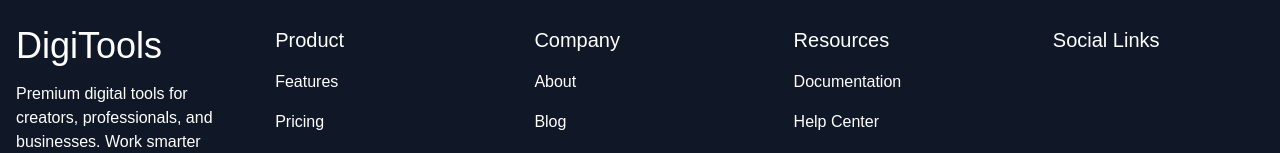
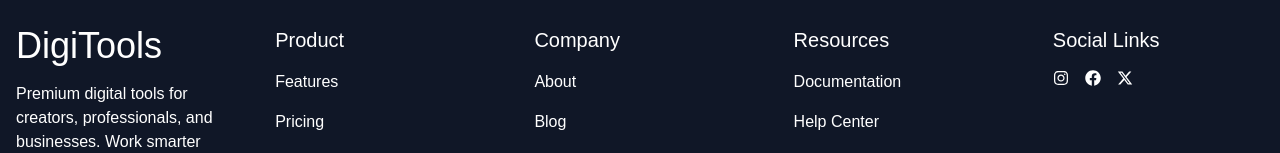
Before and after one commit to Balanced0/DigiTools, a React (Vite) app: page / in a window 1280 px wide. Shown: the part 4250-4403 px from the top of the page. Built offline with nearby package versions, Linux system fonts and the light colour scheme.

Commit message:
Updated the footer Social Links part

```diff
--- a/src/components/footer/Footer.jsx
+++ b/src/components/footer/Footer.jsx
@@ -1,4 +1,7 @@
 import React from 'react';
+import { FaInstagram } from "react-icons/fa";
+import { FaFacebook } from "react-icons/fa";
+import { FaXTwitter } from "react-icons/fa6";
 
 const Footer = () => {
     return (
@@ -31,8 +34,10 @@ const Footer = () => {
                 </div>
                 <div className="text-white">
                     <h4 className="text-xl font-medium mb-4">Social Links</h4>
-                    <div>
-
+                    <div className="flex gap-4">
+                        <FaInstagram />
+                        <FaFacebook />
+                        <FaXTwitter />
                     </div>
                 </div>
             </div>
```
